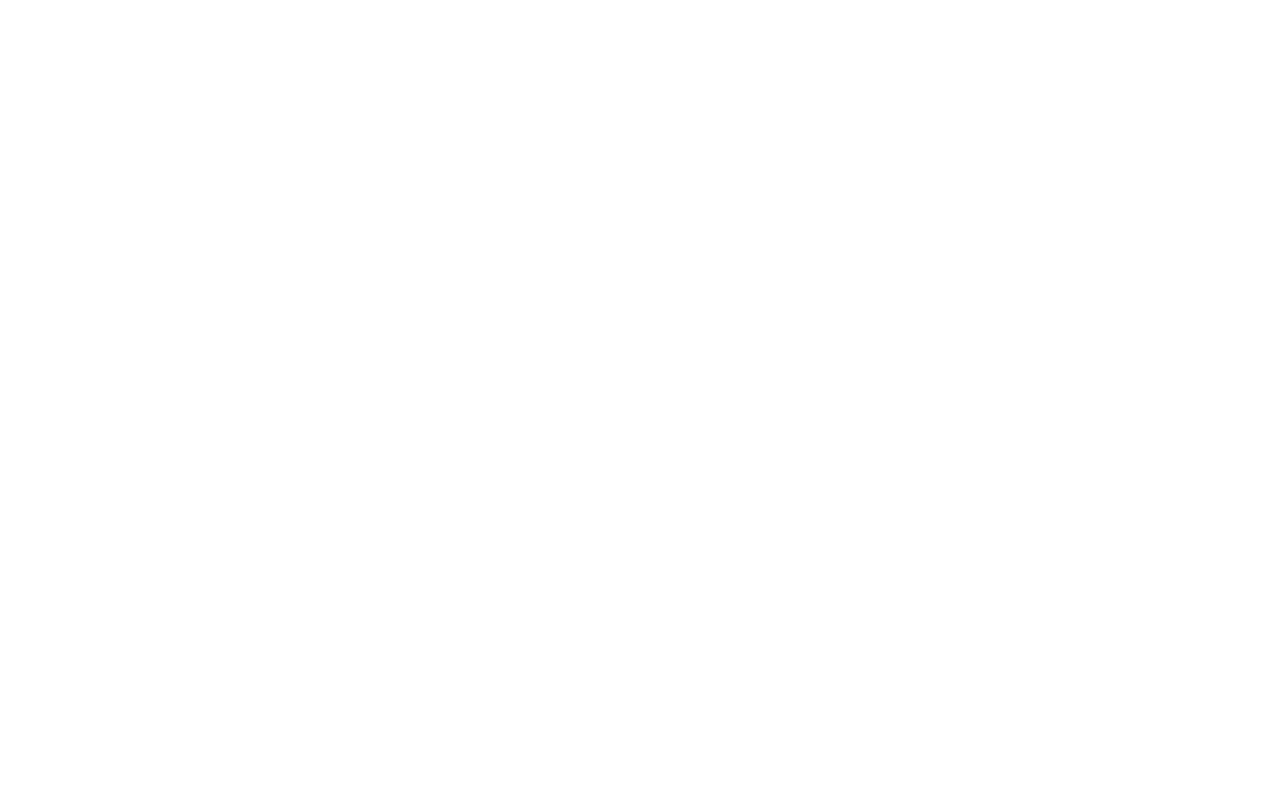
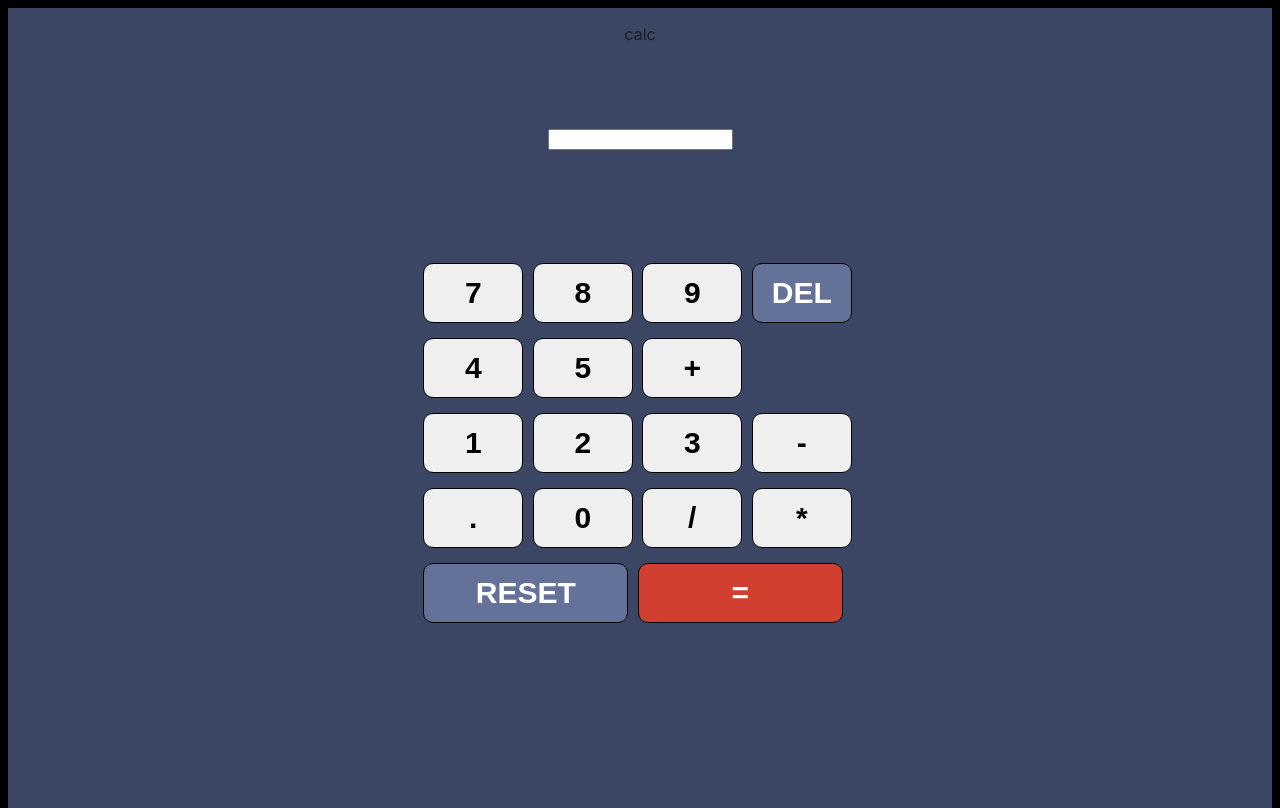
Before and after one commit to Tanzeelakhan42/Cuvette-MicroProject3, a plain HTML site: page index.html in a window 1280 px wide. Drawn offline with Linux system fonts and the light colour scheme.

Commit message:
Completed the basic layout and element placement

```diff
--- a/index.html
+++ b/index.html
@@ -3,12 +3,52 @@
   <head>
     <meta charset="utf-8" />
     <meta http-equiv="X-UA-Compatible" content="IE=edge" />
-    <title>Calculator</title>
+    <title></title>
     <meta name="description" content="" />
     <meta name="viewport" content="width=device-width, initial-scale=1" />
     <link rel="stylesheet" href="styles.css" />
+    <link rel="preconnect" href="https://fonts.googleapis.com" />
+    <link rel="preconnect" href="https://fonts.gstatic.com" crossorigin />
+    <link
+      href="https://fonts.googleapis.com/css2?family=Inter:ital,opsz,wght@0,14..32,100..900;1,14..32,100..900&display=swap"
+      rel="stylesheet"
+    />
   </head>
   <body>
-    <script src="" async defer></script>
+    <div class="main-container">
+      <div class="content-box-1"><p>calc</p></div>
+      <div class="content-box-2">
+        <input type="text" />
+      </div>
+      <div class="content-box-3">
+        <div class="line-1">
+          <button class="numeric-button">7</button>
+          <button class="numeric-button">8</button>
+          <button class="numeric-button">9</button>
+          <button class="del-button">DEL</button>
+        </div>
+        <div class="line-2">
+          <button class="numeric-button">4</button>
+          <button class="numeric-button">5</button>
+          <button class="numeric-button">+</button>
+        </div>
+        <div class="line-3">
+          <button class="numeric-button">1</button>
+          <button class="numeric-button">2</button>
+          <button class="numeric-button">3</button>
+          <button class="numeric-button">-</button>
+        </div>
+        <div class="line-4">
+          <button class="numeric-button">.</button>
+          <button class="numeric-button">0</button>
+          <button class="numeric-button">/</button>
+          <button class="numeric-button">*</button>
+        </div>
+        <div class="line-5">
+          <button class="reset-button">RESET</button>
+          <button class="equal-to-button">=</button>
+        </div>
+      </div>
+    </div>
   </body>
 </html>
--- a/styles.css
+++ b/styles.css
@@ -0,0 +1,81 @@
+html,
+body {
+  height: 100%;
+  font-family: "Inter", sans-serif;
+  background-color: black;
+}
+.main-container {
+  height: 100%;
+  background-color: #3b4664;
+  display: flex;
+  justify-content: center;
+  align-items: center;
+  flex-direction: column;
+}
+.content-box-1 {
+  color: #1e1e1e;
+  height: 15%;
+}
+.content-box-2 {
+  height: 15%;
+}
+.content-box-3 {
+  height: 70%;
+}
+.line-1 {
+  margin: 15px 0px;
+}
+.line-2 {
+  margin: 15px px;
+}
+.line-3 {
+  margin: 15px 0px;
+}
+.line-4 {
+  margin: 15px 0px;
+}
+.line-5 {
+  margin: 15px 0px;
+}
+.del-button {
+  background-color: #647299;
+  color: white;
+  border: 1px solid black;
+  width: 100px;
+  height: 60px;
+  border-radius: 10px;
+  font-size: 30px;
+  font-weight: bolder;
+  margin: 0px 5px 0px 0px;
+}
+.numeric-button {
+  border: 1px solid black;
+  width: 100px;
+  height: 60px;
+  border-radius: 10px;
+  font-size: 30px;
+  font-weight: bolder;
+  margin: 0px 5px 0px 0px;
+}
+.reset-button {
+  background-color: #647299;
+  color: white;
+  border: 1px solid black;
+  width: 205px;
+  height: 60px;
+  border-radius: 10px;
+  font-size: 30px;
+  font-weight: bolder;
+  margin: 0px 5px 0px 0px;
+}
+.equal-to-button {
+  background-color: #d13f30;
+  color: white;
+  border: 1px solid black;
+  width: 205px;
+  height: 60px;
+  border-radius: 10px;
+  font-size: 30px;
+  font-weight: bolder;
+  margin: 0px 5px 0px 0px;
+}
```
Also changed, not shown: Project3 Image.png (added).
